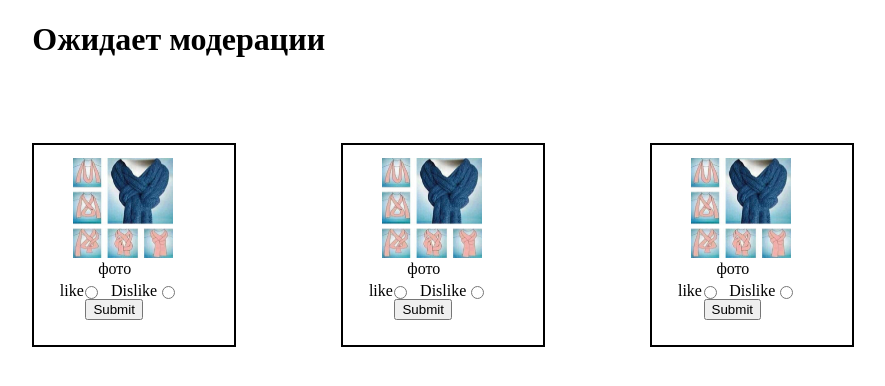
After one commit to kloun1592/test, a PHP site: page /not-verifed-list.html in a window 1280 px wide. The commit adds this page. Shown: the top 386 px of the page, without its empty margins (39-924 px from the left). Run offline with PHP 8.4, Linux system fonts and the light colour scheme.

Commit message:
добавлены not-veified list

```diff
--- a/css/main.css
+++ b/css/main.css
@@ -76,3 +76,63 @@
     -moz-box-shadow: 10px 12px 5px -5px rgba(0,0,0,0.75);
     box-shadow: 10px 12px 5px -5px rgba(0,0,0,0.75);
 }
+.waitingModeration
+{
+    margin-left: 5%;
+}
+.waitingPhotoBlock
+{
+    width: 200px;
+    height: 200px;
+    border: 2px solid #000000;
+    margin-left: 5%;
+    margin-top: 5%;
+    margin-right: 3%;
+    display: inline-block;
+}
+.waitingPhotoImg
+{
+    width: 100px;
+    height: 100px;
+    position: absolute;
+    margin-top: 1%;
+    margin-left: 3%;
+}
+.waitingPhotoSpan
+{
+    margin-top: 9%;
+    margin-left: 5%;
+    position: absolute;
+}
+.waitingPhotoLike
+{
+    margin-top: 11%;
+    margin-left: 4%;
+    position: absolute;
+}
+.waitingPhotoDislike
+{
+    margin-top: 11%;
+    margin-left: 10%;
+    position: absolute;
+}
+label
+{
+    position: absolute;
+}
+.waitingPhotoLikeLabel
+{
+    margin-top: 10.7%;
+    margin-left: 2%;
+}
+.waitingPhotoDislikeLabel
+{
+    margin-top: 10.7%;
+    margin-left: 6%;
+}
+.waitingPhotoSubmit
+{
+    position: absolute;
+    margin-top: 12%;
+    margin-left: 4%;
+}
--- /dev/null
+++ b/not-verifed-list.html
@@ -0,0 +1,44 @@
+<!DOCTYPE html>
+<html lang="ru">
+<head>
+  <meta charset="UTF-8"/>
+  <title>Профиль админа</title>
+  <link rel="stylesheet" href="css/main.css"/>
+</head>
+<body>
+  <h1 class="waitingModeration">Ожидает модерации</h1>
+  <div class="waitingPhotoBlock">
+    <img class="waitingPhotoImg" src="upload/3ef97afb582186371ccda10ff3f70954.jpg">
+    <span class="waitingPhotoSpan">фото</span>
+    <form action="admin/not-verifed-list.php" method="POST">
+      <input class="waitingPhotoLike" id="waitingPhotoLike" type="radio"/>
+      <label class="waitingPhotoLikeLabel" for="waitingPhotoLike">like</label>
+      <input class="waitingPhotoDislike" id="waitingPhotoDislike" type="radio"/>
+      <label class="waitingPhotoDislikeLabel" for="waitingPhotoDislike">Dislike</label>
+      <input class="waitingPhotoSubmit" type="submit"/>
+    </form>
+  </div>
+  <div class="waitingPhotoBlock">
+    <img class="waitingPhotoImg" src="upload/3ef97afb582186371ccda10ff3f70954.jpg">
+    <span class="waitingPhotoSpan">фото</span>
+    <form action="admin/not-verifed-list.php" method="POST">
+      <input class="waitingPhotoLike" id="waitingPhotoLike" type="radio"/>
+      <label class="waitingPhotoLikeLabel" for="waitingPhotoLike">like</label>
+      <input class="waitingPhotoDislike" id="waitingPhotoDislike" type="radio"/>
+      <label class="waitingPhotoDislikeLabel" for="waitingPhotoDislike">Dislike</label>
+      <input class="waitingPhotoSubmit" type="submit"/>
+    </form>
+  </div>
+    <div class="waitingPhotoBlock">
+    <img class="waitingPhotoImg" src="upload/3ef97afb582186371ccda10ff3f70954.jpg">
+    <span class="waitingPhotoSpan">фото</span>
+    <form action="admin/not-verifed-list.php" method="POST">
+      <input class="waitingPhotoLike" id="waitingPhotoLike" type="radio"/>
+      <label class="waitingPhotoLikeLabel" for="waitingPhotoLike">like</label>
+      <input class="waitingPhotoDislike" id="waitingPhotoDislike" type="radio"/>
+      <label class="waitingPhotoDislikeLabel" for="waitingPhotoDislike">Dislike</label>
+      <input class="waitingPhotoSubmit" type="submit"/>
+    </form>
+  </div>
+</body>
+</html>
--- a/php/check/checkPhoto.php
+++ b/php/check/checkPhoto.php
@@ -1,7 +1,7 @@
 <?php
     if ($_FILES["photoUpload"]["error"] != 4)
     {
-        require_once 'check/checkPhotoType.php';
+        //require_once 'check/checkPhotoType.php';
         require_once 'check/checkPhotoSize.php';
         require_once "move/movePhoto.php";
         require_once 'move/movePhotoInDB.php';
--- a/php/check/checkPhotoType.php
+++ b/php/check/checkPhotoType.php
@@ -1,5 +1,8 @@
 <?php
-    if ($_FILES["photoUpload"]["type"] != "image/jpeg" or "image/png" or "image/bmp")
+    require_once 'photoVariables.php';
+    $old_name = $photoName;
+    $extension = "." . pathinfo($old_name, PATHINFO_EXTENSION);
+    if ($extension != ".jpg" or ".png" or ".bmp")
     {
     	echo(UNKNOWN_TYPE_OF_PHOTO);
         exit;
```
Also changed, not shown: admin/not-verifed-list.php (added, +7 -0 lines), upload/4eeab858c8fa893c3ca87873ec95f0e1.jpg (added), upload/8a65d56de0d61b6308c6d10e5ff0b204.jpg (added), upload/8cb99862b16ef032d537667e625792f3.jpg (added), upload/9df4d359539bf259b647fe941f812d98.jpg (added), upload/dd3a969f1834f4ea8bc007c4c22b16fa.jpg (added), 1 other file.
